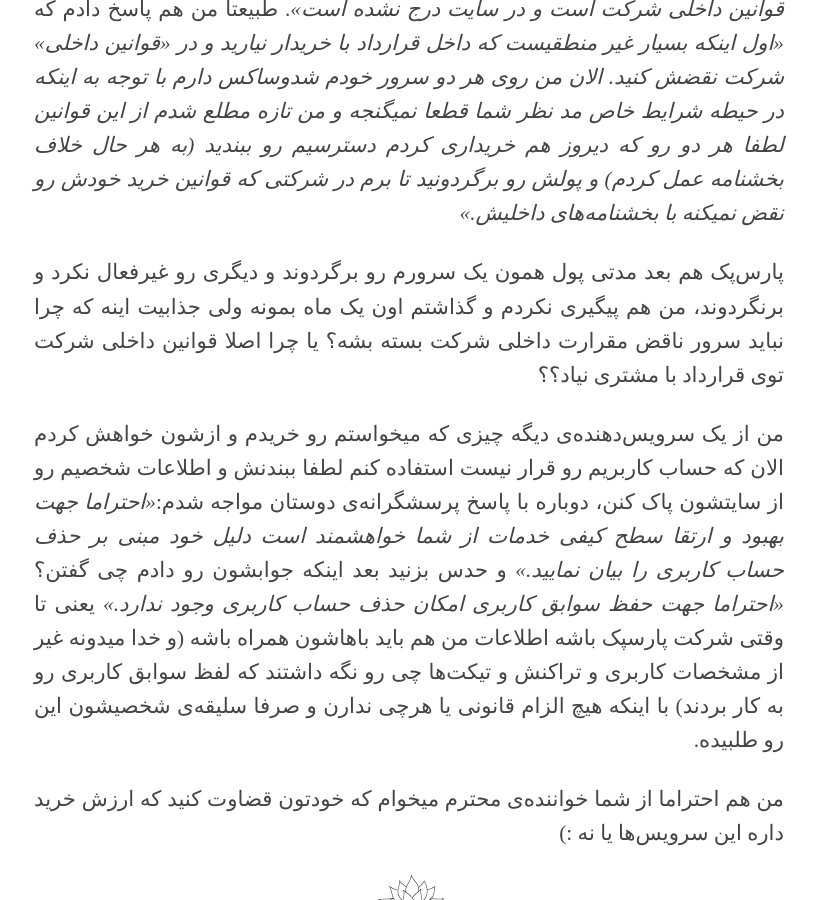
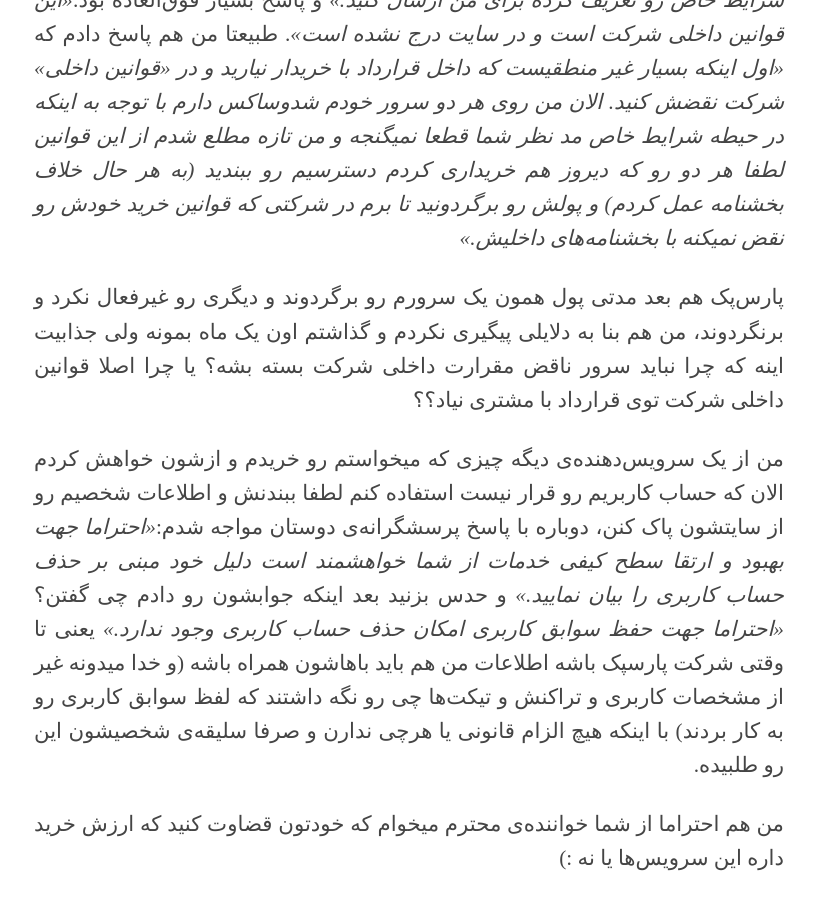
Before and after one commit to niyumard/khoone, a Jekyll site: the page built from _posts/2021-01-25-Parspack-Problems.md, in a window 1280 px wide and 900 px high, scrolled down 1956 px. Shown: the whole window, without its empty margins (231-1048 px from the left). Built offline with Jekyll 4.4.1, drawn with Linux system fonts in a browser that asks for light colours; some web fonts are replaced.

Commit message:
Update 2021-01-25-Parspack-Problems.md

```diff
--- a/_posts/2021-01-25-Parspack-Problems.md
+++ b/_posts/2021-01-25-Parspack-Problems.md
@@ -14,13 +14,14 @@ tags: [Parspack, مشکل با پشتیبانی, مشکلات پارس‌پک,
 چی شد که تصمیم به تغییر سرویس‌دهنده گرفتم؟ وقتی که سرور مجازی خودم رو گرفتم و استفاده می‌کردم بقیه‌ی دوست‌هامم مشتاق شدن که حتما از این سرویس استفاده کنند چون راحتی خیلی خوبی داره، ولی بحثی که بود شبکه‌ای که به من داده بودند با اینکه به اسم آلمان فروخته بودند اما به طرز عجیبی آی پی‌اش رو، بعضی از سایت‌ها (و نه همه) ایران تشخیص می‌دادند (و خب کل هدف دور زدن تحریم‌ها بود وگرنه چرا آدم پول بده و سرور مجازی بخره و با کلی زحمت شدوساکس بالا بیاره؟)
 
 این شد که تیکت زدم و خب آی پی سرویسم رو عوض کردم و مشکل برطرف شد، ولی همین عمل باعث شد که دیگه نتونم، شدوساکس راه‌اندازی کنم. من آدم تابع مقرراتی هستم و [در بند ۷ قوانین سایتشون](https://web.archive.org/web/20200809083434/https://parspack.com/%D9%82%D9%88%D8%A7%D9%86%DB%8C%D9%86-%D8%AE%D8%B1%DB%8C%D8%AF) عینا ذکر شده که _«۷- سرویس گیرنده متعهد می گردد، سرویس های Proxy و یا VPN ای که نیاز به login برای دسترسی به آنها نیست ( در اصطلاح Anonymous Proxy ) را بر روی سرورهای خود نصب نکند. استفاده از این نوع سرویس ها به صورتی که نیاز به authenication داشته باشند بلا مانع می باشد.»_
+
 حالا من هم که طبیعتا رمز گذاشته بودم تیکت زدم که این تغییر شبکه و آی پی باعث شده که سرویس شدوساکس من کار نکنه، ولی حدس بزنید که با چه جوابی مواجه شدم؟
 _«لطفا بفرمایید به چه دلیل می خواهید چنین سرویسی بر روی سرور راه اندازی نمایید.»_ پاسخ لحن بازجویانه داره ولی با خودم گفتم مشکلی نداره، توضیح میدم:_«برای دور‌زدن تحریم‌ها چون به شرکت‌هایی مثل شکن اعتماد ندارم که حریم شخصیم رو رعایت کنند. شما هم اگر محبت کنید جنبه فنی قضیه رو مد نظر قرار بدید نه سایر قضایا رو متشکر می‌شم.»_
 
 و پاسخی زیباتر از پاسخ قبل گرفتم:_«لطفا در نظر داشته باشید طبق قوانین سایت راه اندازی سرویس های vpn و امثال آن در سرورها مجاز نمی باشد. همچنین ارایه هرگونه خدمات و راهنمایی در این خصوص میسر نمی باشد.»_ البته هم من و هم شما دیدیم که چنین چیزی درست نیست و قوانین سایت اجازه میدن. وقتی بهشون این رو یادآوری کردم جواب این بود:_« بله طبق قوانین سایت می توانید صرفا در شرایط خاص استفاده نمایید. البته امکان ارایه پشتیبانی در این موارد میسر نمی باشد.»_ عجیبه چون توی کل سایتشون اصلا چنین چیزی رو ذکر نکردن ازشون خواستم که:_«قسمتی از سایت که شرایط خاص رو تعریف کرده برای من ارسال کنید.»_ و پاسخ بسیار فوق‌العاده بود:_«این قوانین داخلی شرکت است و در سایت درج نشده است»_. طبیعتا من هم پاسخ دادم که _«اول اینکه بسیار غیر منطقیست که داخل قرارداد با خریدار نیارید و در «قوانین داخلی» شرکت نقضش کنید.
 الان من روی هر دو سرور خودم شدوساکس دارم با توجه به اینکه در حیطه شرایط خاص مد نظر شما قطعا نمیگنجه و من تازه مطلع شدم از این قوانین لطفا هر دو رو که دیروز هم خریداری کردم دسترسیم رو ببندید (به هر حال خلاف بخشنامه عمل کردم) و پولش رو برگردونید تا برم در شرکتی که قوانین خرید خودش رو نقض نمیکنه با بخشنامه‌های داخلیش.»_
 
-پارس‌پک هم بعد مدتی پول همون یک سرورم رو برگردوند و دیگری رو غیرفعال نکرد و برنگردوند، من هم پیگیری نکردم و گذاشتم اون یک ماه بمونه ولی جذابیت اینه که چرا نباید سرور ناقض مقرارت داخلی شرکت بسته بشه؟ یا چرا اصلا قوانین داخلی شرکت توی قرارداد با مشتری نیاد؟؟
+پارس‌پک هم بعد مدتی پول همون یک سرورم رو برگردوند و دیگری رو غیرفعال نکرد و برنگردوند، من هم بنا به دلایلی پیگیری نکردم و گذاشتم اون یک ماه بمونه ولی جذابیت اینه که چرا نباید سرور ناقض مقرارت داخلی شرکت بسته بشه؟ یا چرا اصلا قوانین داخلی شرکت توی قرارداد با مشتری نیاد؟؟
 
 من از یک سرویس‌دهنده‌ی دیگه چیزی که میخواستم رو خریدم و ازشون خواهش کردم الان که حساب کاربریم رو قرار نیست استفاده کنم لطفا ببندنش و اطلاعات شخصیم رو از سایتشون پاک کنن، دوباره با پاسخ پرسشگرانه‌ی دوستان مواجه شدم:_«احتراما جهت بهبود و ارتقا سطح کیفی خدمات از شما خواهشمند است دلیل خود مبنی بر حذف حساب کاربری را بیان نمایید.»_ و حدس بزنید بعد اینکه جوابشون رو دادم چی گفتن؟ _«احتراما جهت حفظ سوابق کاربری امکان حذف حساب کاربری وجود ندارد.»_ یعنی تا وقتی شرکت پارسپک باشه اطلاعات من هم باید باهاشون همراه باشه (و خدا میدونه غیر از مشخصات کاربری و تراکنش و تیکت‌ها چی رو نگه داشتند که لفظ سوابق کاربری رو به کار بردند) با اینکه هیچ الزام قانونی یا هرچی ندارن و صرفا سلیقه‌ی شخصیشون این رو طلبیده.
 
```
